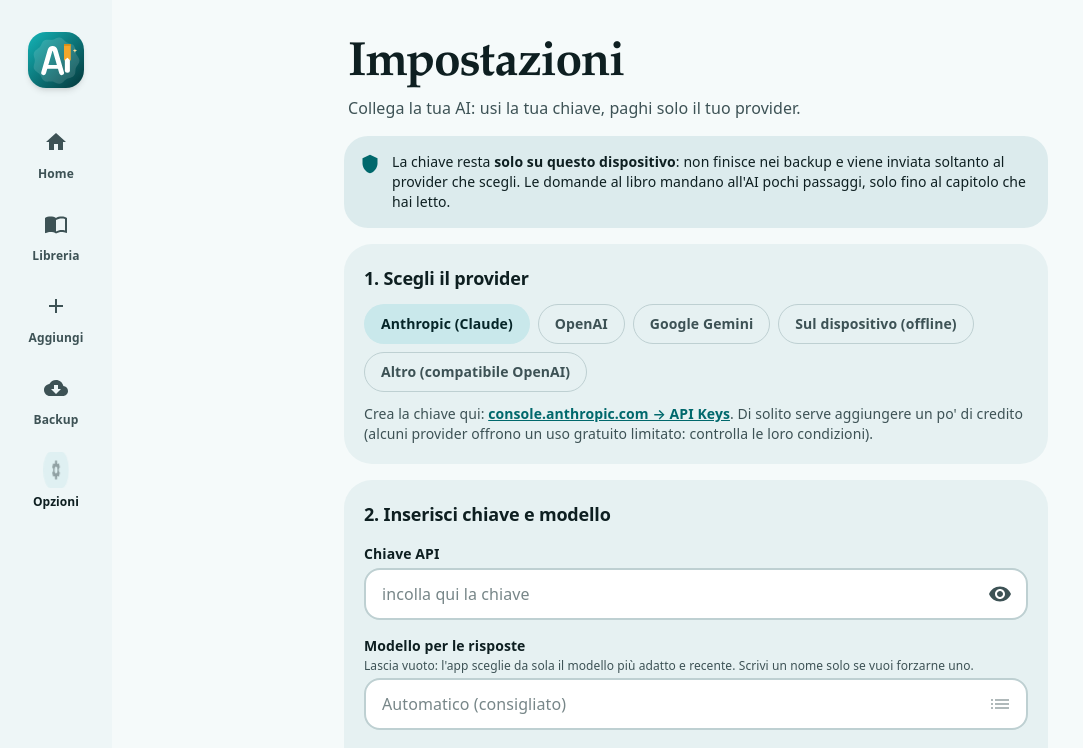
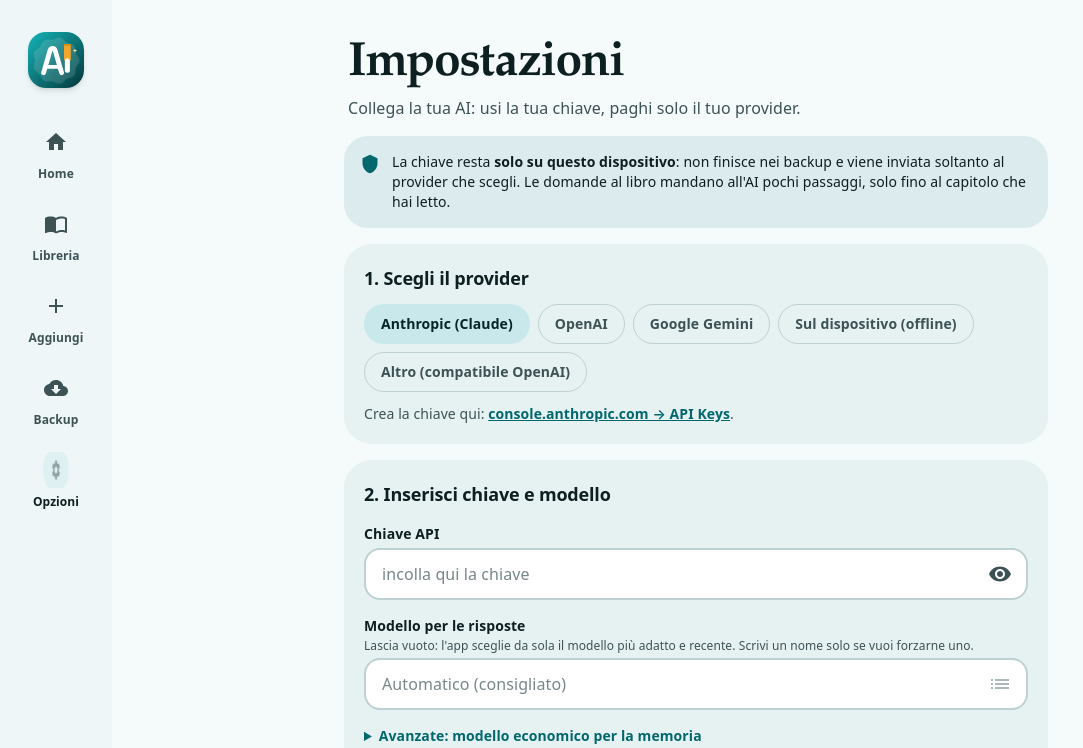
Before and after one commit to kevin-flynn89/ReAIding-Companion, a Next.js app: page /impostazioni in a window 1280 px wide. Shown: the top 748 px of the page, without its empty margins (0-1083 px from the left). Built offline with nearby package versions, Linux system fonts and the light colour scheme.

Commit message:
Add files via upload

```diff
--- a/app/impostazioni/page.tsx
+++ b/app/impostazioni/page.tsx
@@ -84,7 +84,7 @@
           {PROVIDERS.map((p) => <button key={p.id} role="tab" aria-selected={provider === p.id} onClick={() => pick(p.id)} className="chip">{p.label}</button>)}
         </div>
         <p className="mt-3 text-sm text-on-surface-variant">
-          {info.keyUrl ? <>Crea la chiave qui: <a href={info.keyUrl} target="_blank" rel="noreferrer" className="font-semibold text-primary underline">{info.keyHelp}</a>. Di solito serve aggiungere un po' di credito (alcuni provider offrono un uso gratuito limitato: controlla le loro condizioni).</> : info.keyHelp}
+          {info.keyUrl ? <>Crea la chiave qui: <a href={info.keyUrl} target="_blank" rel="noreferrer" className="font-semibold text-primary underline">{info.keyHelp}</a>.</> : info.keyHelp}
         </p>
       </section>
 
```
